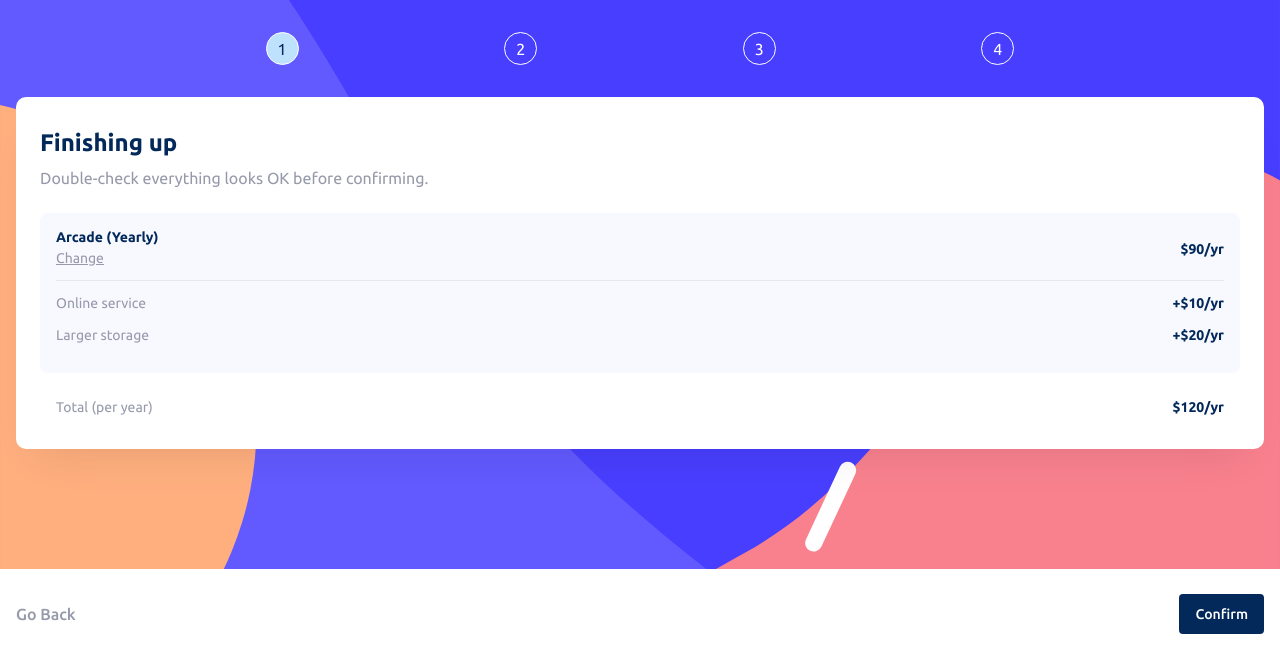
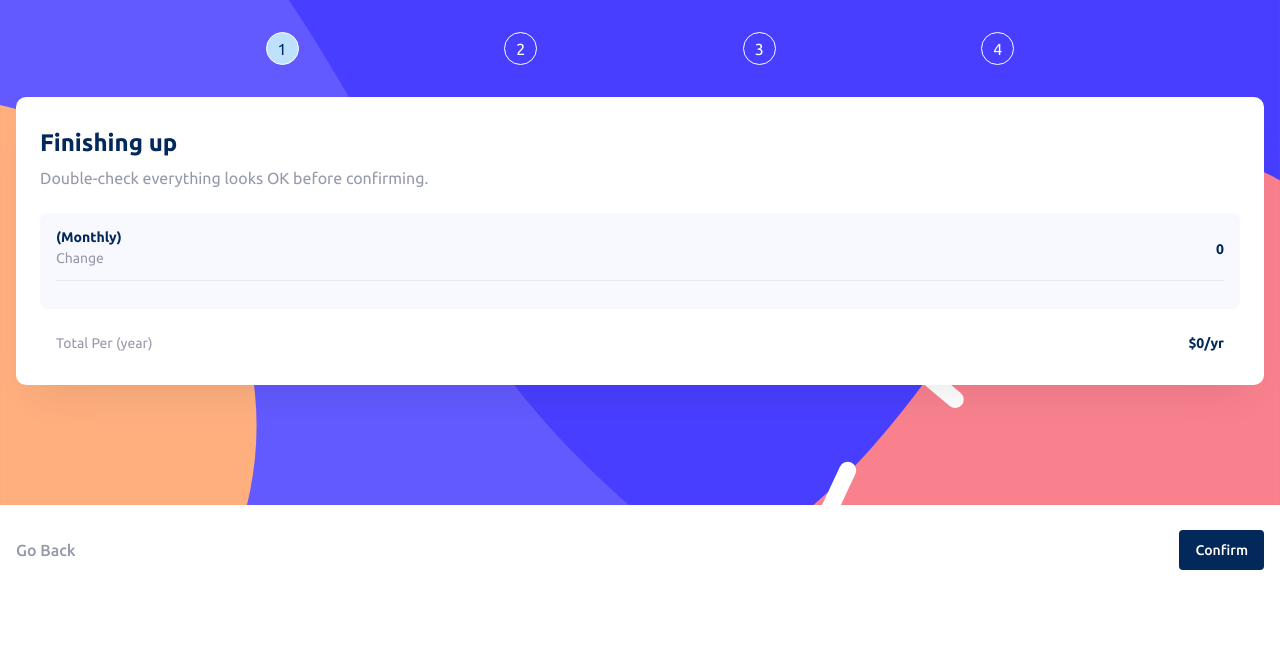
Before and after one commit to LadoAsambadze/Multi-step-form, a React (Vite) app: page /finish in a window 1280 px wide. Shown: the top 672 px of the page. Built offline with nearby package versions, Linux system fonts and the light colour scheme.

Commit message:
fishied build mark up and functions for frontend, validations left

```diff
--- a/src/Components/Thank.tsx
+++ b/src/Components/Thank.tsx
@@ -1,9 +1,10 @@
 import { styled } from "styled-components";
 
-export default function Thank() {
+export default function Thank(props: { thank: boolean }) {
+  const { thank } = props;
   return (
     <>
-      <ThankYou style={{ display: "none" }}>
+      <ThankYou style={{ display: thank ? "flex" : "none" }}>
         <img src="icon-thank-you.svg" alt="thank you icon" />
         <ThankHead>Thank You!</ThankHead>
         <ThankP>
--- a/src/Pages/Addons.tsx
+++ b/src/Pages/Addons.tsx
@@ -5,12 +5,15 @@ import { useNavigate } from "react-router-dom";
 import { setPage } from "../store/PageNum";
 import { useDispatch, useSelector } from "react-redux/es/exports";
 import { useState } from "react";
+import { useRef } from "react";
+import { useEffect } from "react";
+import { setBase } from "../store/DataBase";
 export default function Addons() {
   const active = useSelector((store: any) => store.active.Boolean);
   const base = useSelector((store: any) => store.base);
-  const [item, setItem] = useState<Number | null>(null);
   const dispatch = useDispatch();
   const navigate = useNavigate();
+  const [checkedValues, setCheckedValues] = useState([false, false, false]);
 
   const nextHandler = () => {
     dispatch(setPage(4));
@@ -21,14 +24,48 @@ export default function Addons() {
     navigate("/plan");
   };
 
-  const [checkedValues, setCheckedValues] = useState([false, false, false]);
-
   const handleCheckboxClick = (index: number) => () => {
     const newCheckedValues = [...checkedValues];
     newCheckedValues[index] = !newCheckedValues[index];
     setCheckedValues(newCheckedValues);
   };
 
+  const serviceRef = useRef<HTMLSpanElement | null>(null);
+  const storageRef = useRef<HTMLSpanElement | null>(null);
+  const profileRef = useRef<HTMLSpanElement | null>(null);
+
+  useEffect(() => {
+    dispatch(
+      setBase({
+        property: "Online Service",
+        value:
+          checkedValues[0] === true
+            ? serviceRef?.current?.textContent ?? ""
+            : "",
+      })
+    );
+    dispatch(
+      setBase({
+        property: "Local Storage",
+        value:
+          checkedValues[1] === true
+            ? storageRef?.current?.textContent ?? ""
+            : "",
+      })
+    );
+    dispatch(
+      setBase({
+        property: "Customizable Profile",
+        value:
+          checkedValues[2] === true
+            ? profileRef?.current?.textContent ?? ""
+            : "",
+      })
+    );
+  }, [checkedValues]);
+
+  console.log(base);
+  console.log(checkedValues);
   return (
     <>
       <Section>
@@ -66,7 +103,9 @@ export default function Addons() {
                         <TextHeader>Online service</TextHeader>
                         <TextP>Access to multiplayer games</TextP>
                       </ChooseTextDiv>
-                      <Dollar>{!active ? "+$1/mo" : "+$10/yr"}</Dollar>
+                      <Dollar ref={serviceRef}>
+                        {!active ? "+$1/mo" : "+$10/yr"}
+                      </Dollar>
                     </ChooseDiv>
                   </AddonDiv>
                   <AddonDiv>
@@ -92,7 +131,9 @@ export default function Addons() {
                         <TextHeader>Larger storage</TextHeader>
                         <TextP>Extra 1TB of cloud save</TextP>
                       </ChooseTextDiv>
-                      <Dollar>{!active ? "+$2/mo" : "+$20/yr"}</Dollar>
+                      <Dollar ref={storageRef}>
+                        {!active ? "+$2/mo" : "+$20/yr"}
+                      </Dollar>
                     </ChooseDiv>
                   </AddonDiv>
                   <AddonDiv>
@@ -118,7 +159,9 @@ export default function Addons() {
                         <TextHeader>Customizable profile</TextHeader>
                         <TextP>Custom theme on your profile</TextP>
                       </ChooseTextDiv>
-                      <Dollar>{!active ? "+$2/mo" : "+$20/yr"}</Dollar>
+                      <Dollar ref={profileRef}>
+                        {!active ? "+$2/mo" : "+$20/yr"}
+                      </Dollar>
                     </ChooseDiv>
                   </AddonDiv>
                   <NextDivDesktop>
@@ -239,6 +282,7 @@ const NextDiv = styled.div`
   align-items: center;
   background-color: white;
   padding: 16px 16px 16px 16px;
+  cursor: pointer;
   @media (min-width: 1400px) {
     display: none;
   }
@@ -260,6 +304,7 @@ const AddonDiv = styled.div`
   display: flex;
   flex-direction: column;
   margin-top: 22px;
+  cursor: pointer;
 `;
 
 const ChooseDiv = styled.div`
@@ -326,6 +371,7 @@ const NextDivDesktop = styled.div`
 `;
 const NextButtonDesktop = styled.button`
   display: none;
+  cursor: pointer;
   @media (min-width: 1400px) {
     background: #022959;
     border-radius: 4px;
@@ -344,4 +390,5 @@ const Back = styled.div`
   font-size: 16px;
   line-height: 18px;
   color: #9699aa;
+  cursor: pointer;
 `;
--- a/src/Pages/Finish.tsx
+++ b/src/Pages/Finish.tsx
@@ -1,18 +1,37 @@
 import { styled } from "styled-components";
 import DesktopPages from "../Components/Desktop-pages";
 import Mobile from "../Components/Mobile-pages";
-
-import { Link } from "react-router-dom";
-import { useDispatch } from "react-redux/es/exports";
+import { useDispatch, useSelector } from "react-redux/es/exports";
 import { setPage } from "../store/PageNum";
 import Thank from "../Components/Thank";
+import { useNavigate } from "react-router-dom";
+import { useState } from "react";
 
 export default function Finish() {
   const dispatch = useDispatch();
-
+  const base = useSelector((store: any) => store.base);
+  const active = useSelector((store: any) => store.active.boolean);
+  const navigate = useNavigate();
+  const options = ["Online Service", "Local Storage", "Customizable Profile"];
+  const [thank, setThank] = useState<boolean>(false);
   const backHandler = () => {
     dispatch(setPage(3));
+    navigate("/addons");
   };
+  const keys = [
+    "price",
+    "Online Service",
+    "Local Storage",
+    "Customizable Profile",
+  ];
+  const sum = keys.reduce((acc, key) => {
+    if (base[key]) {
+      const num = Number(base[key].replace(/[^0-9.]/g, ""));
+      return acc + num;
+    }
+    return acc;
+  }, 0);
+
   return (
     <>
       <Section>
@@ -20,9 +39,9 @@ export default function Finish() {
           <DesktopPages />
           <Main>
             <Mobile />
-            <Thank />
+            <Thank thank={thank} />
 
-            <div>
+            <div style={{ display: thank ? "none" : "block" }}>
               <Info>
                 <Header>Finishing up</Header>
                 <Instruction>
@@ -32,40 +51,64 @@ export default function Finish() {
                   <Single>
                     <MainTextDiv>
                       <DoubleTextDiv>
-                        <TextHeader>Arcade (Yearly)</TextHeader>
-                        <TextP>Change</TextP>
+                        <TextHeader>
+                          {base.mode}
+                          {active ? "(Yearly)" : "(Monthly)"}
+                        </TextHeader>
+                        <TextP
+                          onClick={() => {
+                            navigate("/plan");
+                          }}
+                        >
+                          Change
+                        </TextP>
                       </DoubleTextDiv>
-                      <Dollar>$90/yr</Dollar>
+                      <Dollar>{base.price}</Dollar>
                     </MainTextDiv>
                     <Line></Line>
-                    <MainTextDiv>
-                      <TextS>Online service</TextS>
-                      <Dollar>+$10/yr</Dollar>
-                    </MainTextDiv>
-                    <MainTextDiv>
-                      <TextS>Larger storage</TextS>
-                      <Dollar>+$20/yr</Dollar>
-                    </MainTextDiv>
+
+                    {options
+                      .filter((option) => base[option])
+                      .map((option) => (
+                        <MainTextDiv key={option}>
+                          <TextS>{option}</TextS>
+                          <Dollar>{base[option]}</Dollar>
+                        </MainTextDiv>
+                      ))}
                   </Single>
                   <FinalDiv>
-                    <TextS>Total (per year)</TextS>
-                    <Dollar>$120/yr</Dollar>
+                    <TextS>
+                      {active ? "Total per (Month)" : "Total Per (year)"}
+                    </TextS>
+                    <Dollar>
+                      ${sum}
+                      {active ? "/mo" : "/yr"}
+                    </Dollar>
                   </FinalDiv>
                   <NextDivDesktop>
-                    <Link to="/addons" style={{ textDecoration: "none" }}>
-                      <Back onClick={backHandler}>Go Back</Back>
-                    </Link>
-                    <NextButtonDesktop>Confirm</NextButtonDesktop>
+                    <Back onClick={backHandler}>Go Back</Back>
+                    <NextButtonDesktop
+                      onClick={() => {
+                        setThank(true);
+                      }}
+                      type="button"
+                    >
+                      Confirm
+                    </NextButtonDesktop>
                   </NextDivDesktop>
                 </Form>
               </Info>
             </div>
           </Main>
           <NextDiv>
-            <Link to="/addons" style={{ textDecoration: "none" }}>
-              <Back onClick={backHandler}>Go Back</Back>
-            </Link>
-            <NextButton type="submit">Confirm</NextButton>
+            <Back onClick={backHandler}>Go Back</Back>
+            <NextButton
+              onClick={() => {
+                setThank(true);
+              }}
+            >
+              Confirm
+            </NextButton>
           </NextDiv>
         </SectionBack>
       </Section>
@@ -167,6 +210,7 @@ const NextDiv = styled.div`
   align-items: center;
   background-color: white;
   padding: 25px 16px 16px 16px;
+  cursor: pointer;
   @media (min-width: 1400px) {
     display: none;
   }
@@ -216,9 +260,13 @@ const TextP = styled.span`
   font-weight: 400;
   font-size: 14px;
   line-height: 20px;
-  text-decoration-line: underline;
+
   color: #9699aa;
   margin-top: 3px;
+  cursor: pointer;
+  &:hover {
+    text-decoration: underline;
+  }
 `;
 const Dollar = styled.div`
   font-weight: 700;
@@ -264,6 +312,7 @@ const NextDivDesktop = styled.div`
 `;
 const NextButtonDesktop = styled.button`
   display: none;
+  cursor: pointer;
   @media (min-width: 1400px) {
     background: #022959;
     border-radius: 4px;
@@ -281,4 +330,5 @@ const Back = styled.div`
   font-size: 16px;
   line-height: 18px;
   color: #9699aa;
+  cursor: pointer;
 `;
--- a/src/Pages/Personal-info.tsx
+++ b/src/Pages/Personal-info.tsx
@@ -196,7 +196,7 @@ const Form = styled.form`
   display: flex;
   flex-direction: column;
   @media (min-width: 1400px) {
-    margin-top: 0;
+    margin-top: 30px;
   }
 `;
 
@@ -248,6 +248,7 @@ const NextDiv = styled.div`
   justify-content: flex-end;
   background-color: white;
   padding: 16px 16px 16px 0px;
+  cursor: pointer;
   @media (min-width: 1400px) {
     display: none;
   }
@@ -277,6 +278,7 @@ const NextDivDesktop = styled.div`
 `;
 const NextButtonDesktop = styled.button`
   display: none;
+  cursor: pointer;
   @media (min-width: 1400px) {
     background: #022959;
     border-radius: 4px;
--- a/src/Pages/Plan.tsx
+++ b/src/Pages/Plan.tsx
@@ -14,7 +14,7 @@ export default function Plan() {
   const base = useSelector((store: any) => store.base);
   const active = useSelector((store: any) => store.active.Boolean);
   const dispatch = useDispatch();
-  const [mode, setMode] = useState("arcade");
+  const [mode, setMode] = useState<String | null>(null);
   const [price, setPrice] = useState("");
   const advRef = useRef<HTMLSpanElement>(null);
   const arcadeRef = useRef<HTMLSpanElement>(null);
@@ -53,6 +53,8 @@ export default function Plan() {
   useEffect(() => {
     localStorage.setItem("base", JSON.stringify(base));
   }, [base, mode]);
+
+  console.log(mode);
 
   return (
     <>
@@ -149,14 +151,21 @@ export default function Plan() {
                       justifyContent: active ? "flex-end" : "flex-start",
                       background: active ? "#022959" : "gray",
                     }}
+                    onClick={activeHandler}
                   >
-                    <Circle onClick={activeHandler}></Circle>
+                    <Circle></Circle>
                   </Button>
                   <Year>Yearly</Year>
                 </ButtonDiv>
                 <NextDivDesktop>
                   <Back onClick={backHandler}>Go Back</Back>
-                  <NextButtonDesktop onClick={nextHandler}>
+                  <NextButtonDesktop
+                    onClick={() => {
+                      if (mode !== null) {
+                        nextHandler();
+                      }
+                    }}
+                  >
                     Next Step
                   </NextButtonDesktop>
                 </NextDivDesktop>
@@ -165,7 +174,13 @@ export default function Plan() {
           </Main>
           <NextDiv>
             <Back onClick={backHandler}>Go Back</Back>
-            <NextButton onClick={nextHandler} type="submit">
+            <NextButton
+              onClick={() => {
+                if (mode !== null) {
+                  nextHandler();
+                }
+              }}
+            >
               Next Step
             </NextButton>
           </NextDiv>
@@ -350,6 +365,7 @@ const Button = styled.div`
   width: 38px;
   height: 20px;
   margin-left: 24px;
+  cursor: pointer;
 `;
 const Circle = styled.div`
   background: white;
@@ -374,6 +390,7 @@ const NextDiv = styled.div`
   align-items: center;
   background-color: white;
   padding: 16px 16px 16px 16px;
+  cursor: pointer;
   @media (min-width: 1400px) {
     display: none;
   }
@@ -403,6 +420,7 @@ const NextDivDesktop = styled.div`
 `;
 const NextButtonDesktop = styled.button`
   display: none;
+  cursor: pointer;
   @media (min-width: 1400px) {
     background: #022959;
     border-radius: 4px;
@@ -422,4 +440,5 @@ const Back = styled.div`
   font-size: 16px;
   line-height: 18px;
   color: #9699aa;
+  cursor: pointer;
 `;
--- a/src/store/DataBase.tsx
+++ b/src/store/DataBase.tsx
@@ -1,16 +1,35 @@
 import { createSlice, PayloadAction } from "@reduxjs/toolkit";
 
+interface BaseType {
+  [key: string]: string | number | null;
+  name: string;
+  email: string;
+  number: number;
+  mode: string;
+  price: number;
+  online: string | null;
+  local: string | null;
+  profile: string | null;
+}
+
+type door = keyof BaseType;
+
 interface BasePayload {
-  property: string;
+  property: door;
   value: string;
 }
-const base = {
+
+const base: BaseType = {
   name: "",
   email: "",
-  number: "",
+  number: 0,
   mode: "",
-  price: "",
+  price: 0,
+  online: null,
+  local: null,
+  profile: null,
 };
+
 const dataBase = createSlice({
   name: "base",
   initialState: base,
```
